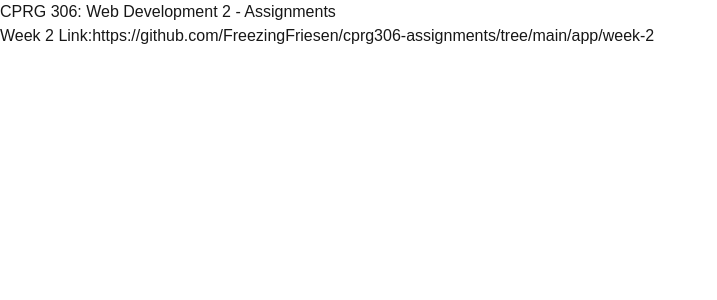
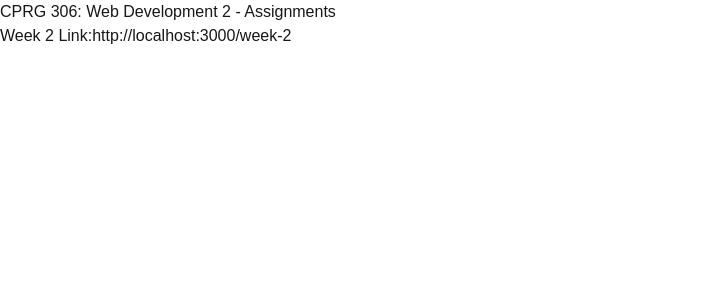
Before and after one commit to FreezingFriesen/cprg306-assignments, a Next.js app: page / in a window 1280 px wide. Shown: the top 300 px of the page, without its empty margins (0-717 px from the left). Built offline with nearby package versions, Linux system fonts and the light colour scheme.

Commit message:
Corrected the link in page.js

```diff
--- a/app/page.js
+++ b/app/page.js
@@ -109,8 +109,8 @@
       <h1>CPRG 306: Web Development 2 - Assignments</h1>
       <h1>
         Week 2 Link:
-        <Link href="https://github.com/FreezingFriesen/cprg306-assignments/tree/main/app/week-2" target="_blank">
-        https://github.com/FreezingFriesen/cprg306-assignments/tree/main/app/week-2
+        <Link href="http://localhost:3000/week-2" target="_blank">
+        http://localhost:3000/week-2
         </Link>
       </h1>
     </main>
```
